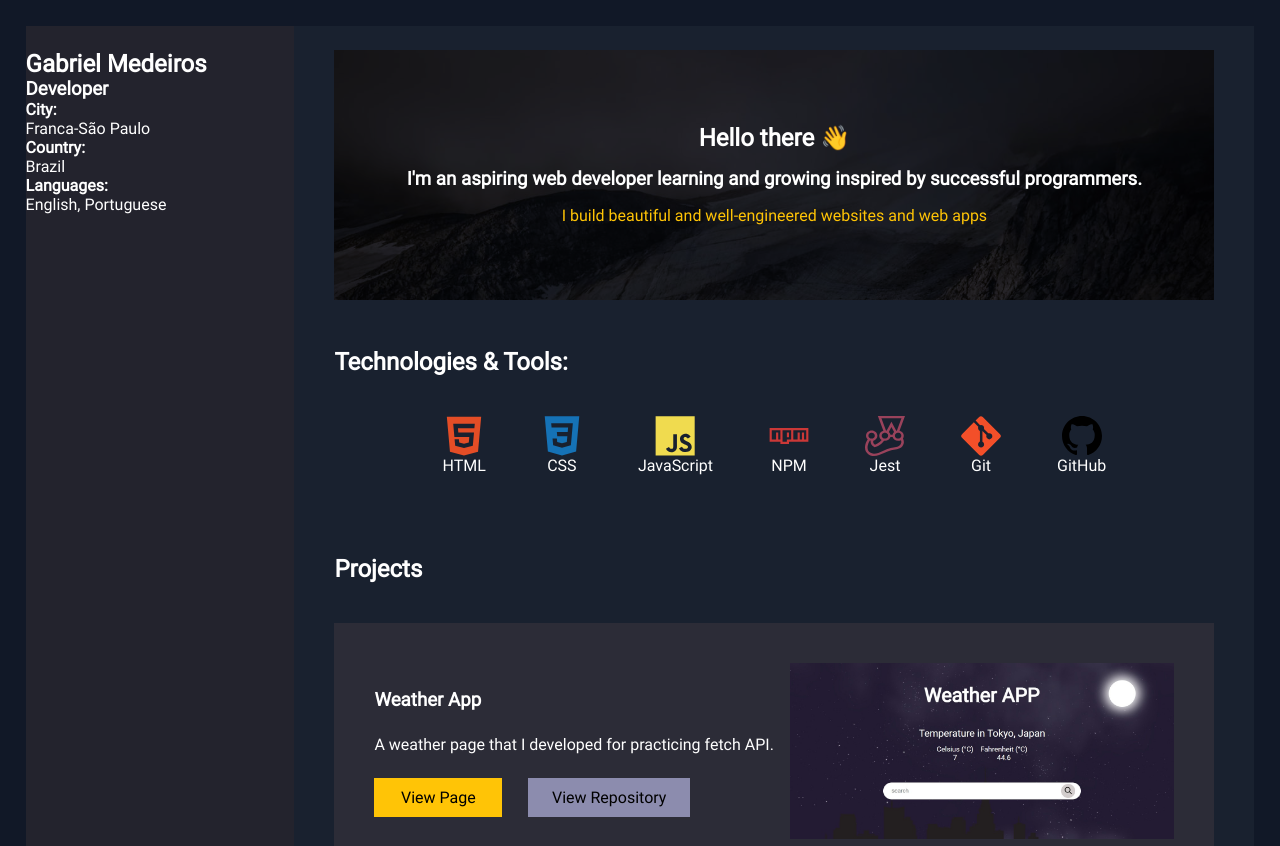
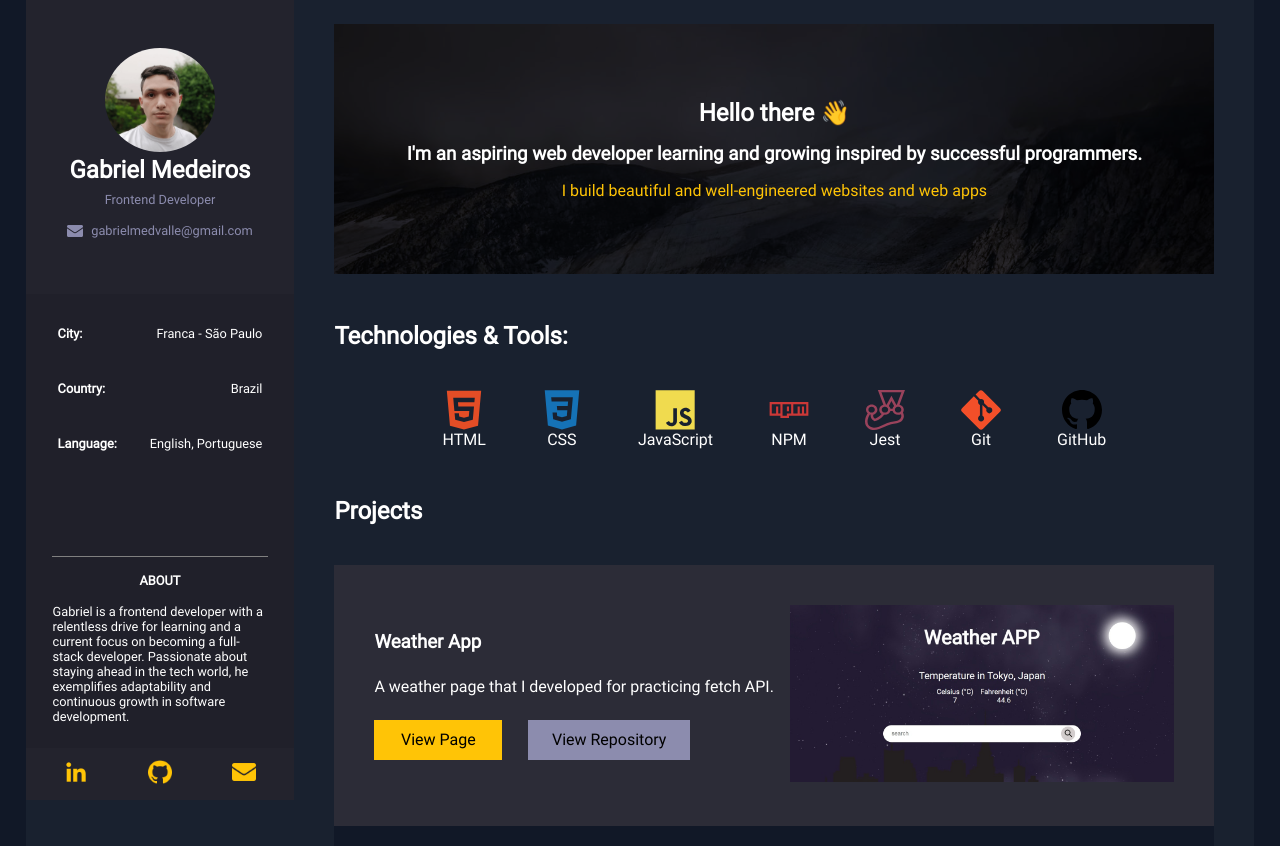
Before and after one commit to GabrielBRQ/homepage, a website built with webpack: page src/index.html in a window 1280 px wide. Shown: the top 846 px of the page. Built offline with nearby package versions, Linux system fonts and the light colour scheme.

Commit message:
add side bar

```diff
--- a/src/css/style.css
+++ b/src/css/style.css
@@ -13,7 +13,7 @@
 body {
     background-color: #111827;
     width: 100%;
-    padding: 2vw;
+    padding: 0 2vw;
     font-family: roboto;
     -webkit-font-smoothing: antialiased;
     -moz-osx-font-smoothing: grayscale;
@@ -27,16 +27,102 @@ body {
 }
 
 .left {
-    padding-top: 3vh;
+    background-color: #23232d;
+    width: 21vw;
+    height: 100vh;
+    position: fixed;
+}
+
+aside {
+    display: flex;
+    height: 100%;
+    flex-direction: column;
+}
+
+.aside-header {
+    padding: 6vh 5vh;
+    text-align: center;
+}
+
+.aside-header .icon {
+    height: 13vh;
+    border-radius: 50%;
+}
+
+.aside-header img {
+    height: 2vh;
+}
+
+.aside-header p {
+    margin: 1vh 0 1vh 0;
+    color: #8c8cae;
+    font-size: .8em;
+}
+
+.email {
+    width: 100%;
+    display: flex;
+    align-items: center;
+    justify-content: center;
+    gap: 1vh;
+}
+
+.aside-content {
     display: flex;
     flex-direction: column;
-    background-color: #23232d;
-    min-width: 21vw;
+    gap: 5vh;
+    padding: 4vh;
+    background-color: #20202a;
+    height: 100%;
+    font-size: .8em;
+}
+
+.info {
+    width: 100%;
+    display: flex;
+    justify-content: space-between;
+}
+
+.about {
+    display: flex;
+    flex-direction: column;
+    justify-content: center;
+    align-items: center;
+    text-align: center;
+    gap: 2vh;
+    background-color: #20202a;
+    font-size: .8em;
+    width: 100%;
+}
+
+.about h4 {
+    align-self: center;
+    border-top: 1px solid gray;
+    padding-top: 2vh;
+    width: 80%;
+}
+
+.about p {
+    text-align: start;
+    width: 80%;
+    margin-bottom: 3vh;
+}
+
+.aside-footer {
+    padding: 1.5vh 1vh 1.5vh 1vh;
+    width: 100%;
+    display: flex;
+    justify-content: space-around;
+    align-items: center;
+}
+
+.aside-footer img {
+    height: 3vh;
 }
 
 .right {
     width: 100%;
-    padding: 3vh 5vh 3vh 5vh;
+    padding: 3vh 5vh 3vh calc(21vw + 5vh);
     display: flex;
     flex-direction: column;
     gap: 3vh;
@@ -70,7 +156,7 @@ main {
     margin: 3vh 0 3vh 0;
 }
 
-.tech-container h2{
+.tech-container h2 {
     margin-bottom: 3vh;
 }
 
@@ -93,8 +179,8 @@ main {
     align-items: center;
 }
 
-.projects-title{
-    margin: 5vh 0 5vh 0;
+.projects-title {
+    margin: 1vh 0 5vh 0;
 }
 
 .project {
@@ -128,7 +214,7 @@ main {
     gap: 2vw;
 }
 
-.work-buttons a{
+.work-buttons a {
     font-family: roboto;
     background-color: #ffc406;
     color: #000;
@@ -139,7 +225,7 @@ main {
     text-decoration: none;
 }
 
-.work-buttons a:last-child{
+.work-buttons a:last-child {
     background-color: #8c8cae;
 }
 
@@ -148,7 +234,7 @@ footer {
     padding: 3vh 5vh 3vh 5vh;
 }
 
-footer h2{
+footer h2 {
     margin-bottom: 5vh;
 }
 
--- a/src/index.html
+++ b/src/index.html
@@ -13,16 +13,47 @@
         <div class="left">
             <aside>
                 <div class="aside-header">
+                    <img class="icon" src="../src/img/me.png" alt="Gabriel Medeiros Icon">
                     <h2>Gabriel Medeiros</h2>
-                    <h3>Developer</h3>
+                    <p>Frontend Developer</p>
+                    <div class="email">
+                        <img src="../src/img/SocialMedias/email-gray.png" alt="email icon">
+                        <p>gabrielmedvalle@gmail.com</p>
+                    </div>
+
                 </div>
                 <div class="aside-content">
-                    <h4>City:</h4>
-                    <p>Franca-São Paulo</p>
-                    <h4>Country:</h4>
-                    <p>Brazil</p>
-                    <h4>Languages:</h4>
-                    <p>English, Portuguese</p>
+                    <div class="info">
+                        <h4>City:</h4>
+                        <p>Franca - São Paulo</p>
+                    </div>
+                    <div class="info">
+                        <h4>Country:</h4>
+                        <p>Brazil</p>
+                    </div>
+                    <div class="info">
+                        <h4>Language:</h4>
+                        <p>English, Portuguese</p>
+                    </div>
+                </div>
+                <div class="about">
+                    <h4>ABOUT</h4>
+                    <p>
+                        Gabriel is a frontend developer with a relentless drive for learning and a current focus on
+                        becoming a full-stack developer. Passionate about staying ahead in the tech world, he
+                        exemplifies adaptability and continuous growth in software development.
+                    </p>
+                </div>
+                <div class="aside-footer">
+                    <a href="https://github.com/GabrielBRQ">
+                        <img src="../src/img/SocialMedias/linkedin.png" alt="Linkedin Icon">
+                    </a>
+                    <a href="https://github.com/GabrielBRQ">
+                        <img src="../src/img/SocialMedias/github.png" alt="GitHub Icon">
+                    </a>
+                    <a href="https://github.com/GabrielBRQ">
+                        <img src="../src/img/SocialMedias/email.png" alt="Email Icon">
+                    </a>
                 </div>
             </aside>
         </div>
@@ -81,7 +112,8 @@
                             <img srcset="
                             ../src/img/Projects/Weather-App_w_764.jpg 800w,
                             ../src/img/Projects/Weather-App_w_1195.jpg 1080w,
-                            ../src/img/Projects/Weather-App_w_1360.jpg 1360w" src="../src/img/Projects/Weather-App_w_1195.jpg" alt="Weather app project image">
+                            ../src/img/Projects/Weather-App_w_1360.jpg 1360w"
+                                src="../src/img/Projects/Weather-App_w_1195.jpg" alt="Weather app project image">
                         </picture>
                     </div>
                 </section>
@@ -98,7 +130,8 @@
                         <picture>
                             <img srcset="
                             ../src/img/Projects/Todo_w_965.jpg 900w,
-                            ../src/img/Projects/Todo_w_1355.jpg 1360w" src="../src/img/Projects/Todo_w_1355.jpg" alt="To do list project image">
+                            ../src/img/Projects/Todo_w_1355.jpg 1360w" src="../src/img/Projects/Todo_w_1355.jpg"
+                                alt="To do list project image">
                         </picture>
                     </div>
                 </section>
@@ -115,7 +148,8 @@
                         <picture>
                             <img srcset="
                             ../src/img/Projects/gif-gen_w_1140.jpg 1140w,
-                            ../src/img/Projects/gif-gen_w_1357.jpg 1360w" src="../src/img/Projects/gif-gen_w_1357.jpg" alt="Gif generator project image">
+                            ../src/img/Projects/gif-gen_w_1357.jpg 1360w" src="../src/img/Projects/gif-gen_w_1357.jpg"
+                                alt="Gif generator project image">
                         </picture>
                     </div>
                 </section>
```
Also changed, not shown: dist/index.html, src/img/SocialMedias/email-gray.png (added), src/img/me.png (added), 1 other file.
